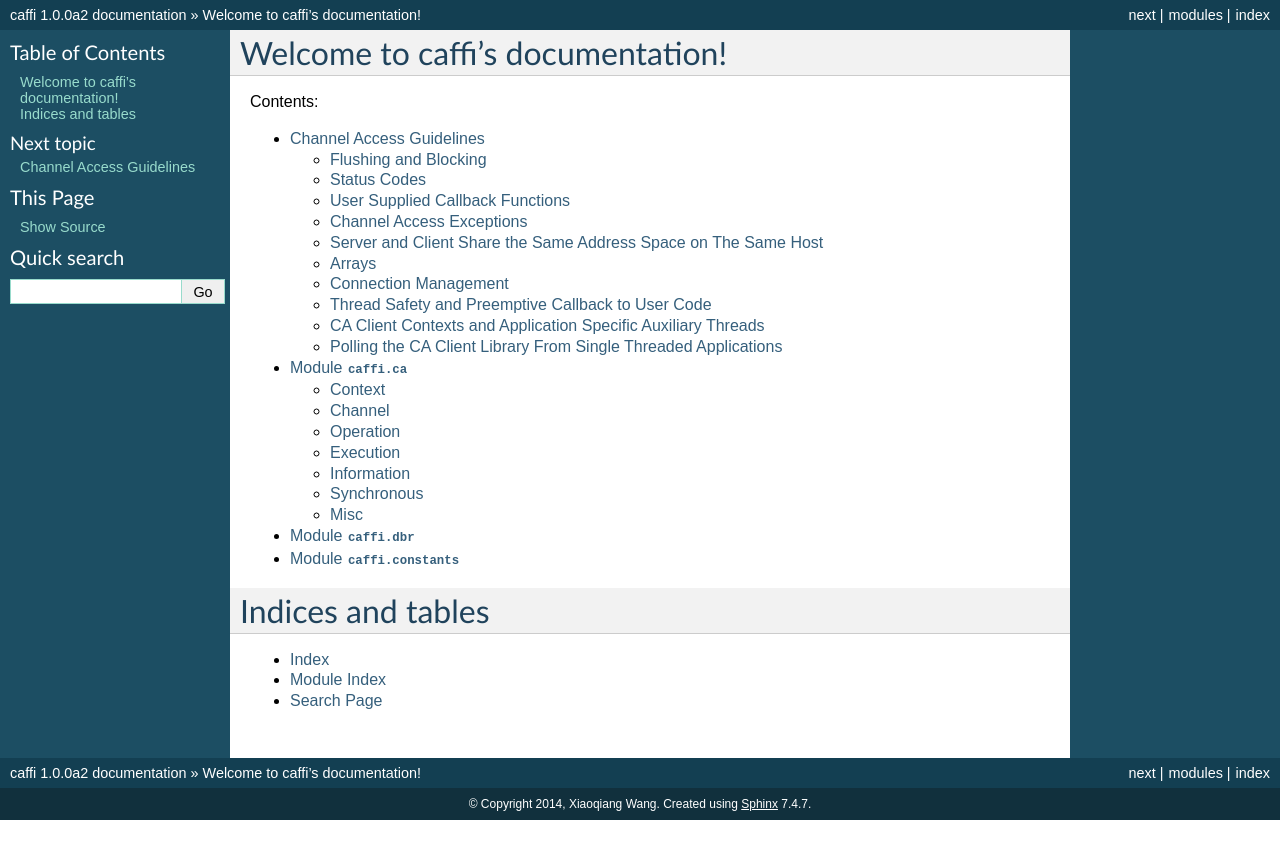
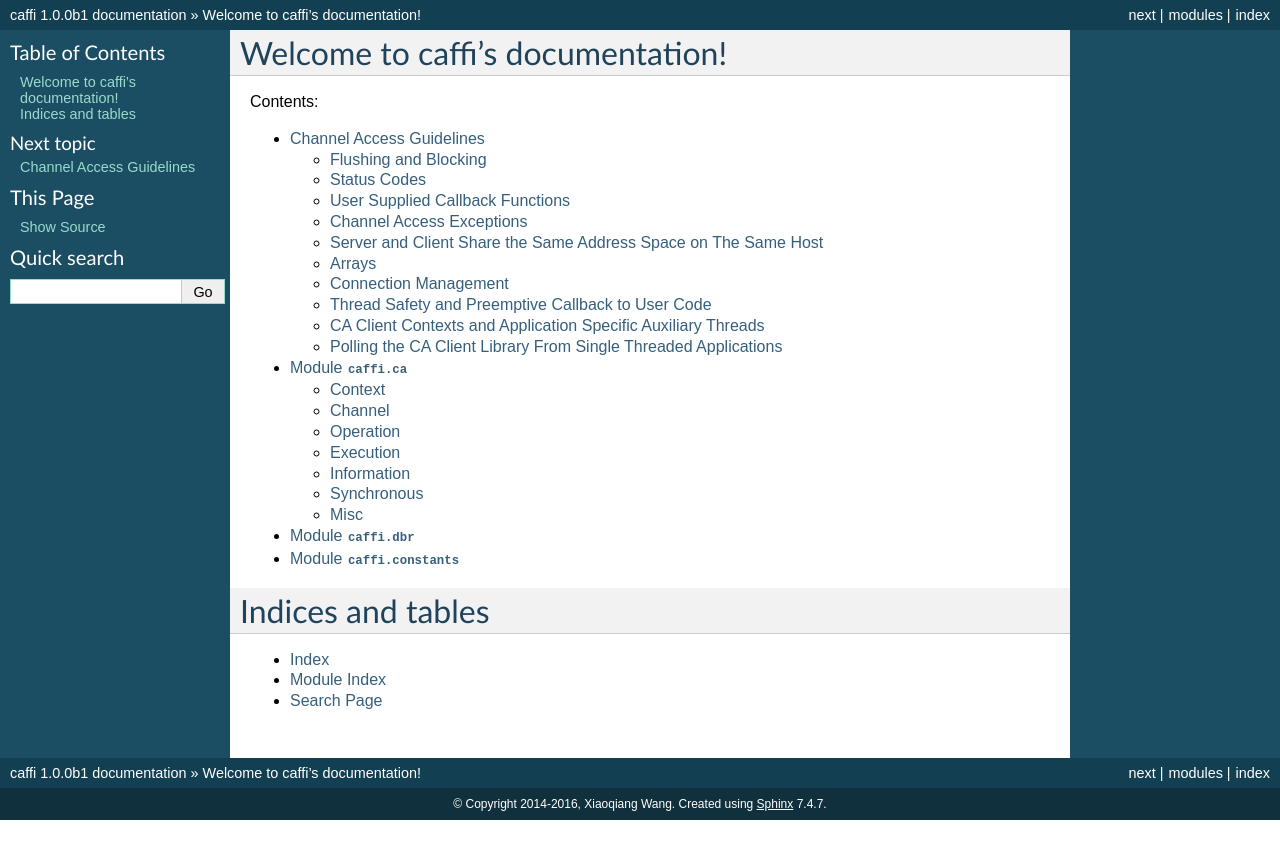
Before and after one commit to CaChannel/caffi, a Sphinx documentation site: the page built from docs/source/index.rst, in a window 1280 px wide. Shown: the top 859 px of the page. Built offline with Sphinx 7.4.7, drawn with Linux system fonts in a browser that asks for light colours.

Commit message:
bump version

```diff
--- a/docs/source/conf.py
+++ b/docs/source/conf.py
@@ -41,7 +41,7 @@ master_doc = 'index'
 
 # General information about the project.
 project = u'caffi'
-copyright = u'2014, Xiaoqiang Wang'
+copyright = u'2014-2016, Xiaoqiang Wang'
 
 # The version info for the project you're documenting, acts as replacement for
 # |version| and |release|, also used in various other places throughout the
@@ -50,7 +50,7 @@ copyright = u'2014, Xiaoqiang Wang'
 # The short X.Y version.
 version = '1.0'
 # The full version, including alpha/beta/rc tags.
-release = '1.0.0a2'
+release = '1.0.0b1'
 
 # The language for content autogenerated by Sphinx. Refer to documentation
 # for a list of supported languages.
--- a/setup.py
+++ b/setup.py
@@ -12,7 +12,7 @@ except ImportError:
 long_description = open('README.rst').read()
 
 setup (name = 'caffi',
-       version = '1.0.0a2',
+       version = '1.0.0b1',
        description = """Channel Access Foreign Function Interface""",
        long_description = long_description,
        author      = "Xiaoqiang Wang",
```
